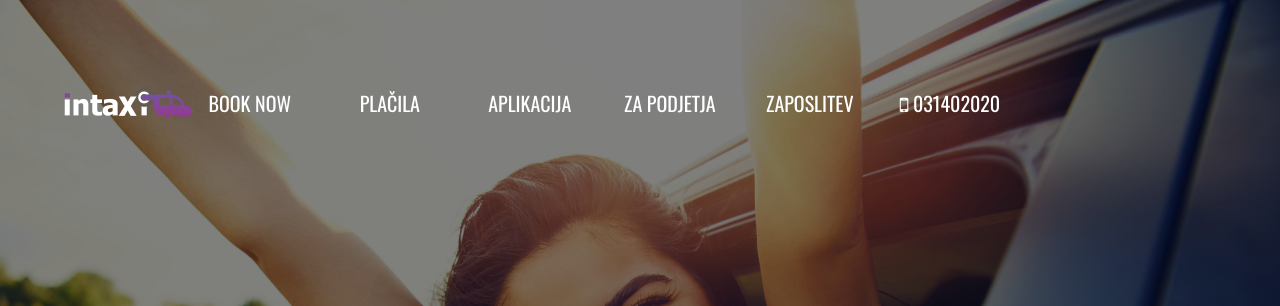
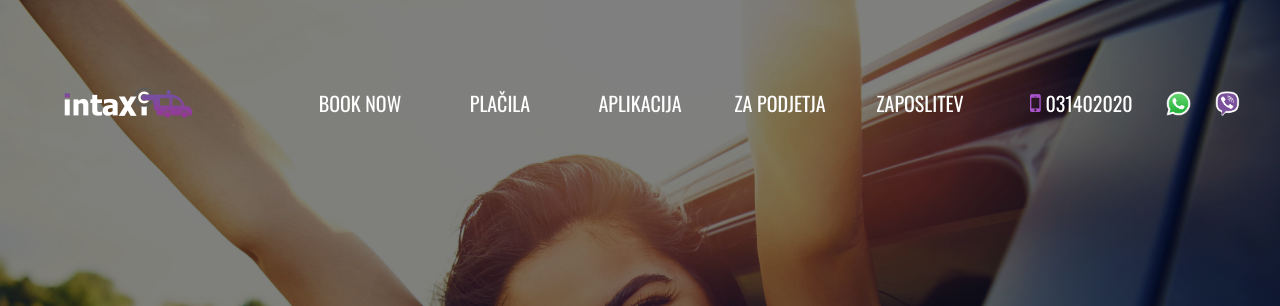
Before and after one commit to intaxigroup/intaxi, a PHP site: page / in a window 1280 px wide. Shown: the top 306 px of the page. Run offline with PHP 8.4, Linux system fonts and the light colour scheme; some libraries are stand-ins or nearby versions.

Commit message:
edit css

```diff
--- a/css/scss/modules/_colors.scss
+++ b/css/scss/modules/_colors.scss
@@ -1,4 +1,7 @@
 $color:  #aa55ce;
 $bg-color: #fff;
 $white: #fff;
-$dark: #c1c1c1;
+$dark: #1c1c1c;
+
+$transparent-white: rgba(255,255,255, 0.3);
+$transparent-dark: rgba(0,0,0, 0.3);
--- a/css/scss/style.scss
+++ b/css/scss/style.scss
@@ -46,7 +55,40 @@ a{
 			height: 35px;
 
 		}
+	}
+	.phone-all{
+		position: absolute;
+		right: 30px;
 
+		a{
+			&.whatsapp{
+				background: url("../img/whatsapp.png") no-repeat;
+				display: inline-block;
+				background-size: 25px 25px;
+				width: 25px;
+				height: 25px;
+				position: relative;
+				top: 4px;
+			}
+			&.viber{
+				background: url("../img/viber.png") no-repeat;
+				display: inline-block;
+				background-size: 25px 25px;
+				width: 25px;
+				height: 25px;
+				position: relative;
+				top: 4px;
+			}
+			i{
+				font-size: 25px;
+				color: #aa55cc;
+			}
+			&:hover{
+				i{
+					color: $white;
+				}
+			}
+		}
 	}
 }
 .fix-nav{
--- a/css/style.css
+++ b/css/style.css
@@ -62,6 +70,30 @@ a {
       left: 50px;
       width: 135px;
       height: 35px; }
+  .top .phone-all {
+    position: absolute;
+    right: 30px; }
+    .top .phone-all a.whatsapp {
+      background: url("../img/whatsapp.png") no-repeat;
+      display: inline-block;
+      background-size: 25px 25px;
+      width: 25px;
+      height: 25px;
+      position: relative;
+      top: 4px; }
+    .top .phone-all a.viber {
+      background: url("../img/viber.png") no-repeat;
+      display: inline-block;
+      background-size: 25px 25px;
+      width: 25px;
+      height: 25px;
+      position: relative;
+      top: 4px; }
+    .top .phone-all a i {
+      font-size: 25px;
+      color: #aa55cc; }
+    .top .phone-all a:hover i {
+      color: #fff; }
 
 .fix-nav {
   position: fixed;
```
Also changed, not shown: other parts of css/scss/style.scss (+35 -13 lines), other parts of css/style.css (+26 -13 lines), css/scss/modules/_variables.scss (line endings or trailing spaces), 1 other file.
